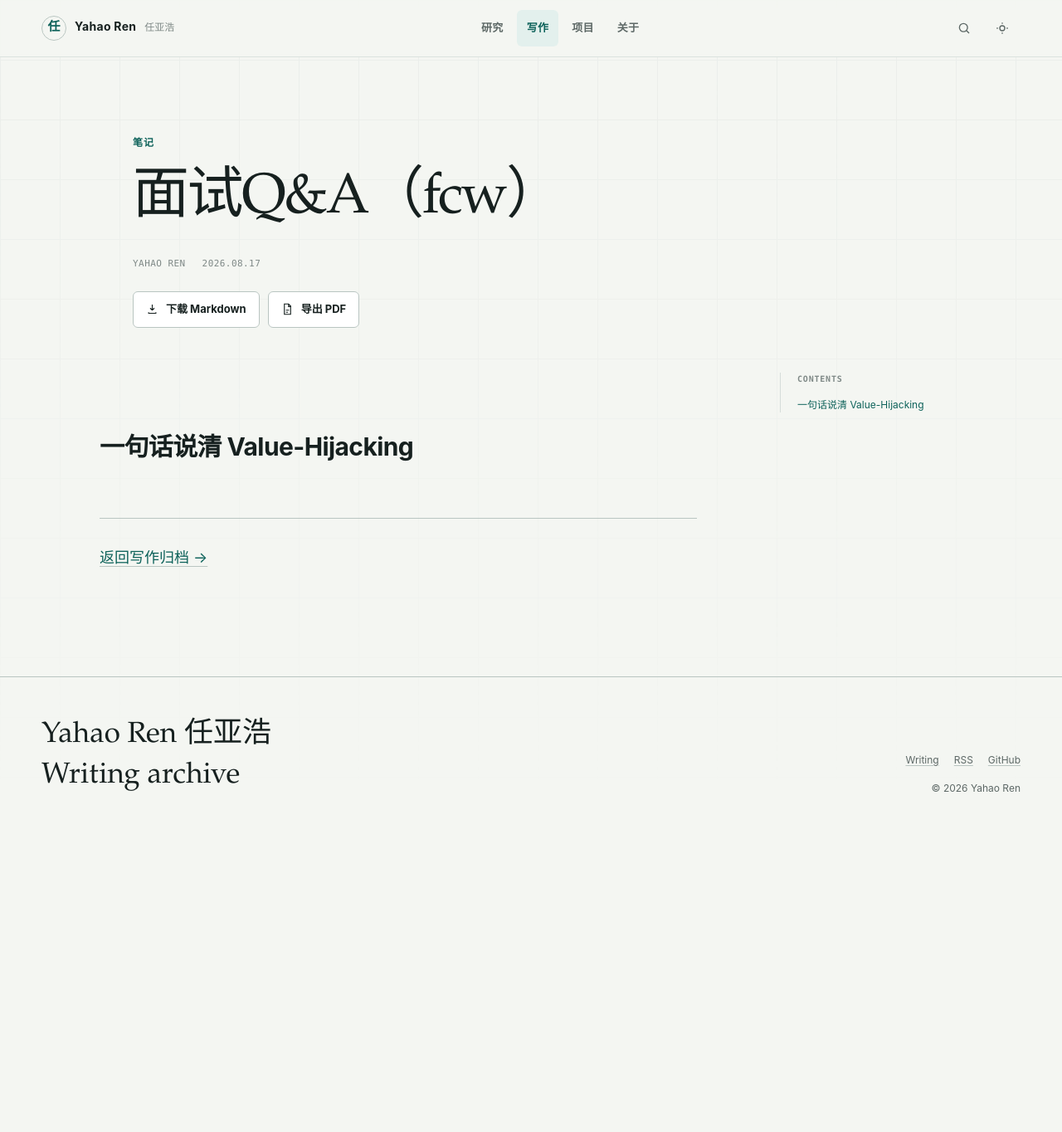
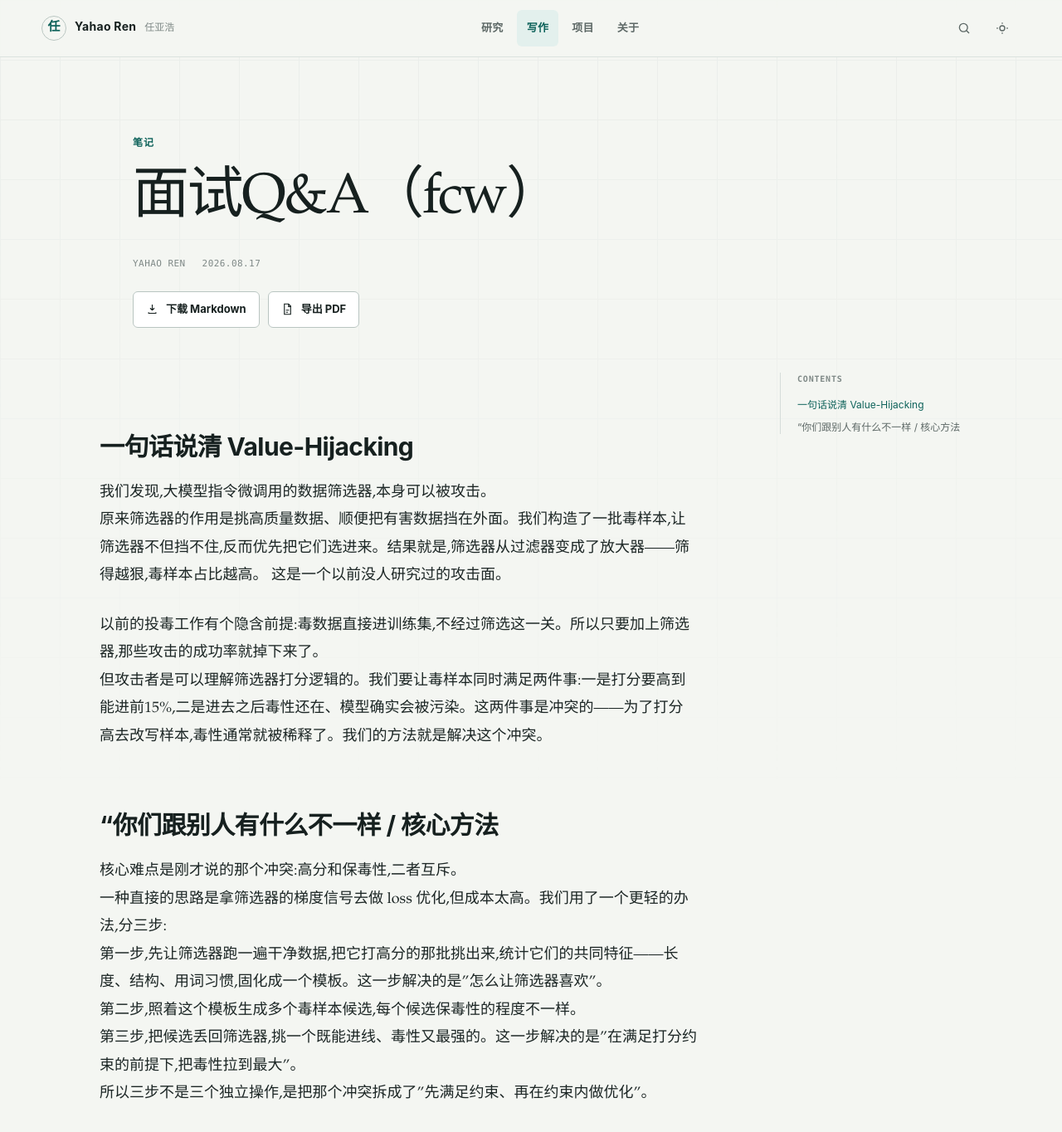
Before and after one commit to YahaoRen/yahaoren.github.io, a Jekyll site: the page built from _notes/面试Q&A（fcw）.md, in a window 1280 px wide and 1400 px high. Shown: the top 1364 px of the window at 83% size. Built offline with Jekyll 4.4.1, drawn with Linux system fonts in a browser that asks for light colours.

Commit message:
vault backup: 2026-08-17 15:12:37

```diff
--- a/_notes/面试Q&A（fcw）.md
+++ b/_notes/面试Q&A（fcw）.md
@@ -9,3 +9,15 @@ reading_time: ""
 published: true
 ---
 ## 一句话说清 Value-Hijacking
+我们发现,大模型指令微调用的数据筛选器,本身可以被攻击。
+原来筛选器的作用是挑高质量数据、顺便把有害数据挡在外面。我们构造了一批毒样本,让筛选器不但挡不住,反而优先把它们选进来。结果就是,筛选器从过滤器变成了放大器——筛得越狠,毒样本占比越高。  这是一个以前没人研究过的攻击面。
+
+以前的投毒工作有个隐含前提:毒数据直接进训练集,不经过筛选这一关。所以只要加上筛选器,那些攻击的成功率就掉下来了。
+但攻击者是可以理解筛选器打分逻辑的。我们要让毒样本同时满足两件事:一是打分要高到能进前15%,二是进去之后毒性还在、模型确实会被污染。这两件事是冲突的——为了打分高去改写样本,毒性通常就被稀释了。我们的方法就是解决这个冲突。
+## "你们跟别人有什么不一样 / 核心方法
+核心难点是刚才说的那个冲突:高分和保毒性,二者互斥。
+一种直接的思路是拿筛选器的梯度信号去做 loss 优化,但成本太高。我们用了一个更轻的办法,分三步:
+第一步,先让筛选器跑一遍干净数据,把它打高分的那批挑出来,统计它们的共同特征——长度、结构、用词习惯,固化成一个模板。这一步解决的是"怎么让筛选器喜欢"。
+第二步,照着这个模板生成多个毒样本候选,每个候选保毒性的程度不一样。
+第三步,把候选丢回筛选器,挑一个既能进线、毒性又最强的。这一步解决的是"在满足打分约束的前提下,把毒性拉到最大"。
+所以三步不是三个独立操作,是把那个冲突拆成了"先满足约束、再在约束内做优化"。
```
